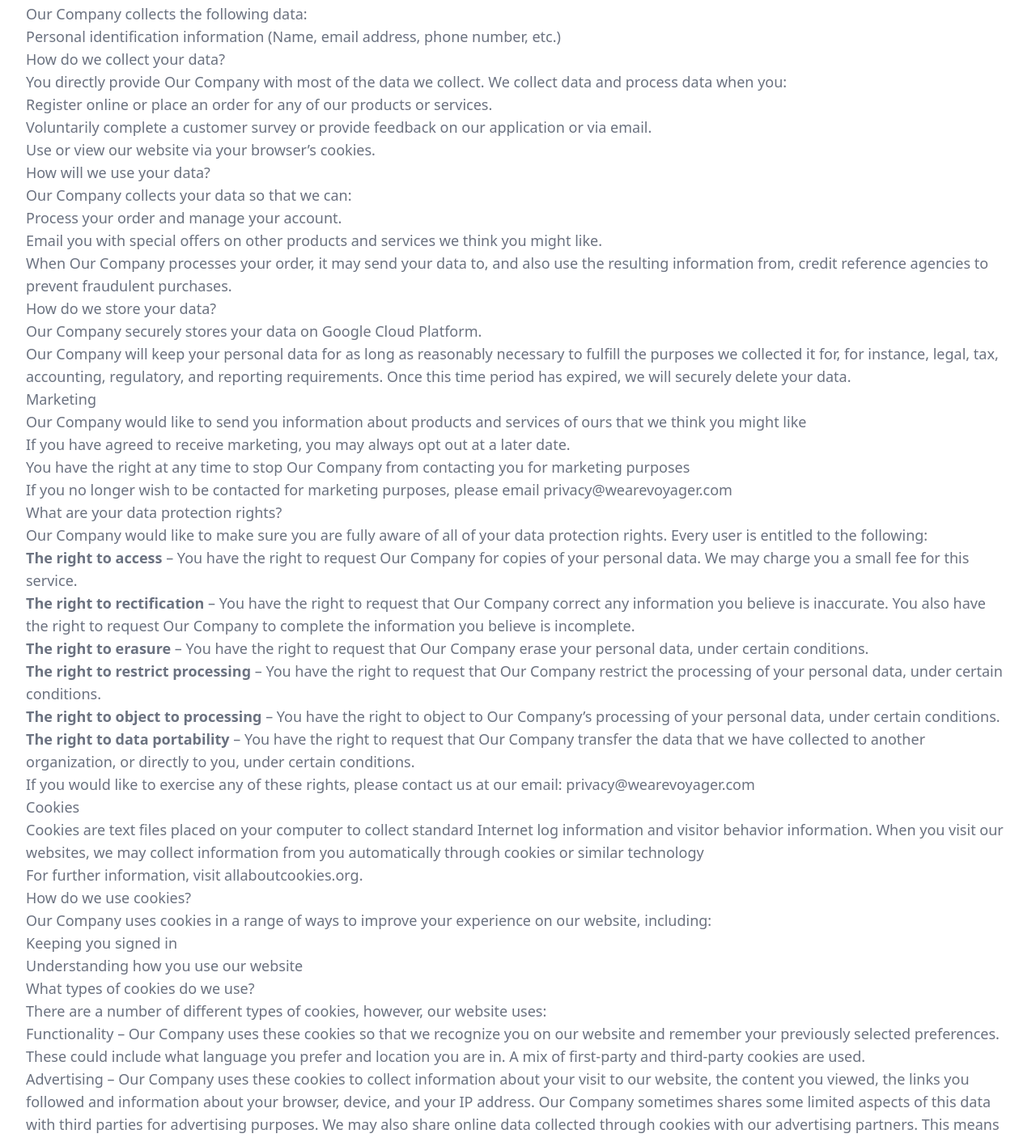
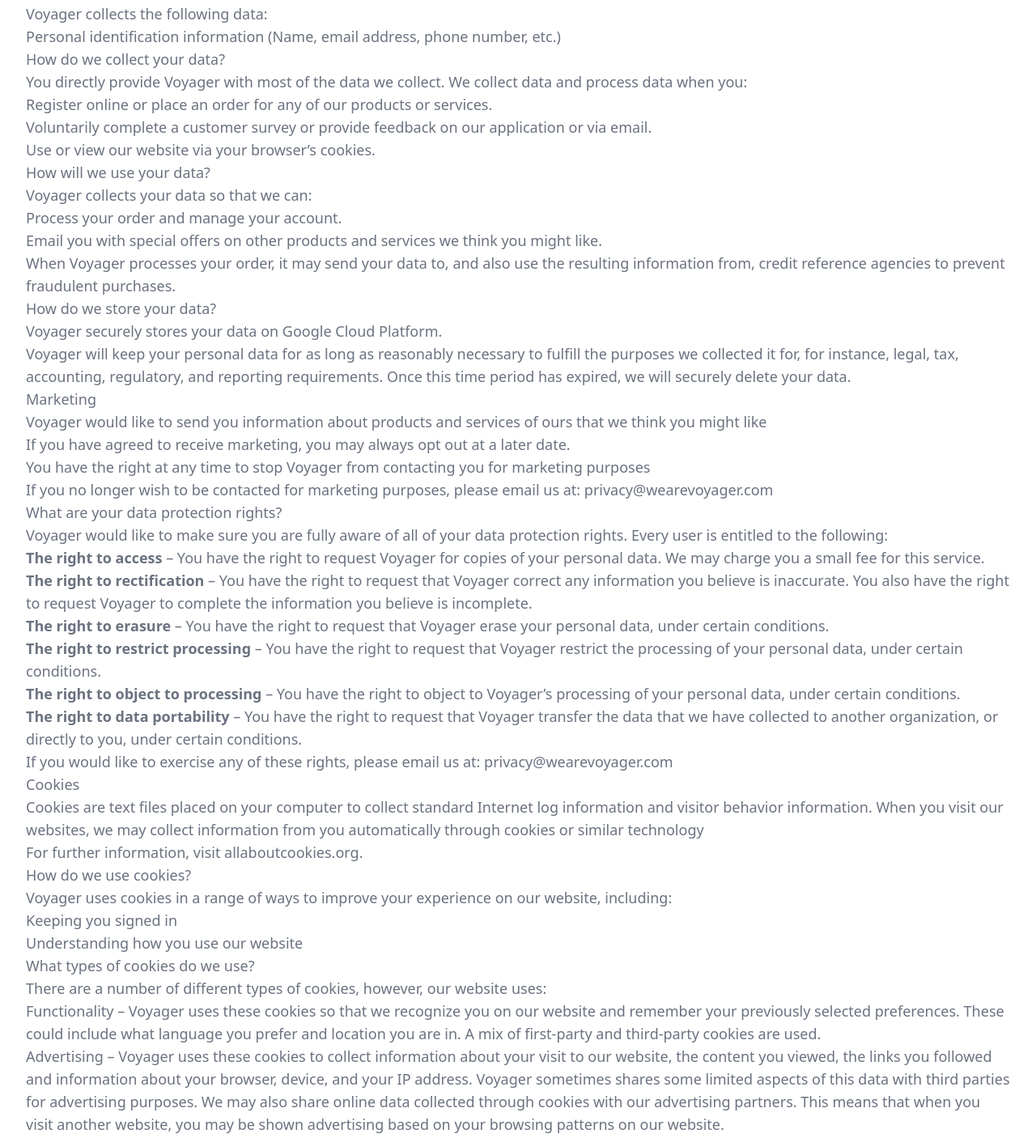
Before and after one commit to wearevoyager/wearevoyager.github.io, a Gatsby site: page /privacy in a window 1280 px wide. Shown: the part 705-2111 px from the top of the page at 81% size. Built offline with nearby package versions, Linux system fonts and the light colour scheme; Gatsby itself is replaced by a stand-in of ours; what @tailwindcss/typography would draw is missing.

Commit message:
Updating the privacy policy.

```diff
--- a/src/pages/privacy.js
+++ b/src/pages/privacy.js
@@ -32,46 +32,46 @@
                   <li>How to contact the appropriate authorities</li>
                 </ul>
                 <h2>What data do we collect?</h2>
-                <p>Our Company collects the following data:</p>
+                <p>Voyager collects the following data:</p>
                 <ul>
                   <li>Personal identification information (Name, email address, phone number, etc.)</li>
                 </ul>
                 <h2>How do we collect your data?</h2>
-                <p>You directly provide Our Company with most of the data we collect. We collect data and process data when you:</p>
+                <p>You directly provide Voyager with most of the data we collect. We collect data and process data when you:</p>
                 <ul>
                   <li>Register online or place an order for any of our products or services.</li>
                   <li>Voluntarily complete a customer survey or provide feedback on our application or via email.</li>
                   <li>Use or view our website via your browser’s cookies.</li>
                 </ul>
                 <h2>How will we use your data?</h2>
-                <p>Our Company collects your data so that we can:</p>
+                <p>Voyager collects your data so that we can:</p>
                 <ul>
                   <li>Process your order and manage your account.</li>
                   <li>Email you with special offers on other products and services we think you might like.</li>
                 </ul>
-                <p>When Our Company processes your order, it may send your data to, and also use the resulting information from, credit reference agencies to prevent fraudulent purchases.</p>
+                <p>When Voyager processes your order, it may send your data to, and also use the resulting information from, credit reference agencies to prevent fraudulent purchases.</p>
                 <h2>How do we store your data?</h2>
-                <p>Our Company securely stores your data on Google Cloud Platform.</p>
-                <p>Our Company will keep your personal data for as long as reasonably necessary to fulfill the purposes we collected it for, for instance, legal, tax, accounting, regulatory, and reporting requirements. Once this time period has expired, we will securely delete your data.</p>
+                <p>Voyager securely stores your data on Google Cloud Platform.</p>
+                <p>Voyager will keep your personal data for as long as reasonably necessary to fulfill the purposes we collected it for, for instance, legal, tax, accounting, regulatory, and reporting requirements. Once this time period has expired, we will securely delete your data.</p>
                 <h2>Marketing</h2>
-                <p>Our Company would like to send you information about products and services of ours that we think you might like</p>
+                <p>Voyager would like to send you information about products and services of ours that we think you might like</p>
                 <p>If you have agreed to receive marketing, you may always opt out at a later date.</p>
-                <p>You have the right at any time to stop Our Company from contacting you for marketing purposes</p>
-                <p>If you no longer wish to be contacted for marketing purposes, please email privacy@wearevoyager.com</p>
+                <p>You have the right at any time to stop Voyager from contacting you for marketing purposes</p>
+                <p>If you no longer wish to be contacted for marketing purposes, please email us at: privacy@wearevoyager.com</p>
                 <h2>What are your data protection rights?</h2>
-                <p>Our Company would like to make sure you are fully aware of all of your data protection rights. Every user is entitled to the following:</p>
-                <p><strong>The right to access</strong> – You have the right to request Our Company for copies of your personal data. We may charge you a small fee for this service.</p>
-                <p><strong>The right to rectification</strong> – You have the right to request that Our Company correct any information you believe is inaccurate. You also have the right to request Our Company to complete the information you believe is incomplete.</p>
-                <p><strong>The right to erasure</strong> – You have the right to request that Our Company erase your personal data, under certain conditions.</p>
-                <p><strong>The right to restrict processing</strong> – You have the right to request that Our Company restrict the processing of your personal data, under certain conditions.</p>
-                <p><strong>The right to object to processing</strong> – You have the right to object to Our Company’s processing of your personal data, under certain conditions.</p>
-                <p><strong>The right to data portability</strong> – You have the right to request that Our Company transfer the data that we have collected to another organization, or directly to you, under certain conditions.</p>
-                <p>If you would like to exercise any of these rights, please contact us at our email: privacy@wearevoyager.com</p>
+                <p>Voyager would like to make sure you are fully aware of all of your data protection rights. Every user is entitled to the following:</p>
+                <p><strong>The right to access</strong> – You have the right to request Voyager for copies of your personal data. We may charge you a small fee for this service.</p>
+                <p><strong>The right to rectification</strong> – You have the right to request that Voyager correct any information you believe is inaccurate. You also have the right to request Voyager to complete the information you believe is incomplete.</p>
+                <p><strong>The right to erasure</strong> – You have the right to request that Voyager erase your personal data, under certain conditions.</p>
+                <p><strong>The right to restrict processing</strong> – You have the right to request that Voyager restrict the processing of your personal data, under certain conditions.</p>
+                <p><strong>The right to object to processing</strong> – You have the right to object to Voyager’s processing of your personal data, under certain conditions.</p>
+                <p><strong>The right to data portability</strong> – You have the right to request that Voyager transfer the data that we have collected to another organization, or directly to you, under certain conditions.</p>
+                <p>If you would like to exercise any of these rights, please email us at: privacy@wearevoyager.com</p>
                 <h2>Cookies</h2>
                 <p>Cookies are text files placed on your computer to collect standard Internet log information and visitor behavior information. When you visit our websites, we may collect information from you automatically through cookies or similar technology</p>
                 <p>For further information, visit allaboutcookies.org.</p>
                 <h2>How do we use cookies?</h2>
-                <p>Our Company uses cookies in a range of ways to improve your experience on our website, including:</p>
+                <p>Voyager uses cookies in a range of ways to improve your experience on our website, including:</p>
                 <ul>
                   <li>Keeping you signed in</li>
                   <li>Understanding how you use our website</li>
@@ -79,20 +79,21 @@
                 <h2>What types of cookies do we use?</h2>
                 <p>There are a number of different types of cookies, however, our website uses:</p>
                 <ul>
-                  <li>Functionality – Our Company uses these cookies so that we recognize you on our website and remember your previously selected preferences. These could include what language you prefer and location you are in. A mix of first-party and third-party cookies are used.</li>
-                  <li>Advertising – Our Company uses these cookies to collect information about your visit to our website, the content you viewed, the links you followed and information about your browser, device, and your IP address. Our Company sometimes shares some limited aspects of this data with third parties for advertising purposes. We may also share online data collected through cookies with our advertising partners. This means that when you visit another website, you may be shown advertising based on your browsing patterns on our website.</li>
+                  <li>Functionality – Voyager uses these cookies so that we recognize you on our website and remember your previously selected preferences. These could include what language you prefer and location you are in. A mix of first-party and third-party cookies are used.</li>
+                  <li>Advertising – Voyager uses these cookies to collect information about your visit to our website, the content you viewed, the links you followed and information about your browser, device, and your IP address. Voyager sometimes shares some limited aspects of this data with third parties for advertising purposes. We may also share online data collected through cookies with our advertising partners. This means that when you visit another website, you may be shown advertising based on your browsing patterns on our website.</li>
                 </ul>
                 <h2>How to manage cookies</h2>
                 <p>You can set your browser not to accept cookies, and the above website tells you how to remove cookies from your browser. However, in a few cases, some of our website features may not function as a result.</p>
                 <h2>Privacy policies of other websites</h2>
-                <p>The Our Company website contains links to other websites. Our privacy policy applies only to our website, so if you click on a link to another website, you should read their privacy policy.</p>
+                <p>The Voyager website contains links to other websites. Our privacy policy applies only to our website, so if you click on a link to another website, you should read their privacy policy.</p>
                 <h2>Changes to our privacy policy</h2>
-                <p>Our Company keeps its privacy policy under regular review and places any updates on this web page. This privacy policy was last updated on 13 September 2021.</p>
+                <p>Voyager keeps its privacy policy under regular review and places any updates on this web page. This privacy policy was last updated on 12 September 2021.</p>
                 <h2>How to contact us</h2>
-                <p>If you have any questions about Our Company’s privacy policy, the data we hold on you, or you would like to exercise one of your data protection rights, please do not hesitate to contact us.</p>
+                <p>If you have any questions about Voyager’s privacy policy, the data we hold on you, or you would like to exercise one of your data protection rights, please do not hesitate to contact us.</p>
                 <p>Email us at: privacy@wearevoyager.com</p>
                 <h2>How to contact the appropriate authority</h2>
-                <p>Should you wish to report a complaint or if you feel that Our Company has not addressed your concern in a satisfactory manner, you may contact the Information Commissioner’s Office. You can report a concern by visiting the ICO website, ico.org.uk.</p>
+                <p>Should you wish to report a complaint or if you feel that Voyager has not addressed your concern in a satisfactory manner, you may contact the Information Commissioner’s Office (ICO).</p>
+                <p>You can report a concern by visiting the ICO website, ico.org.uk.</p>
               </div>
             </div>
             <Footer/>
```
